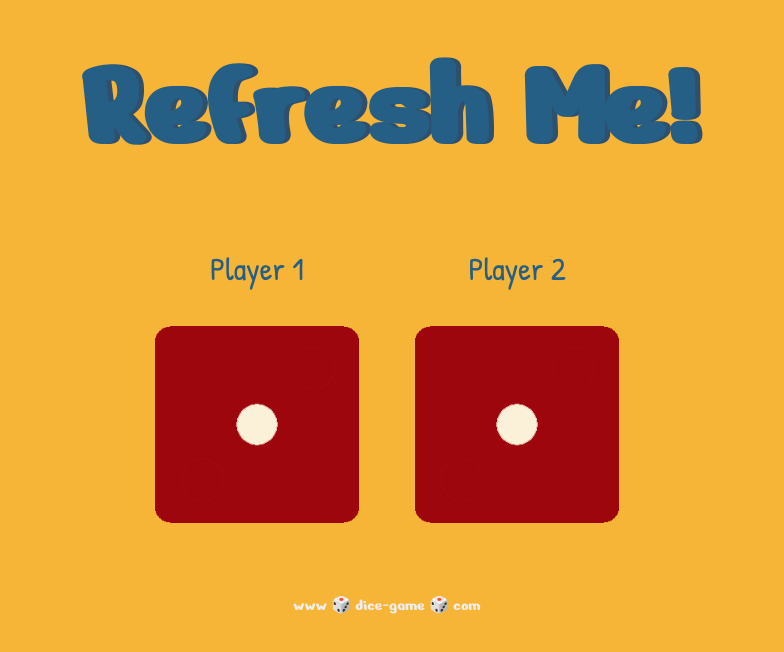
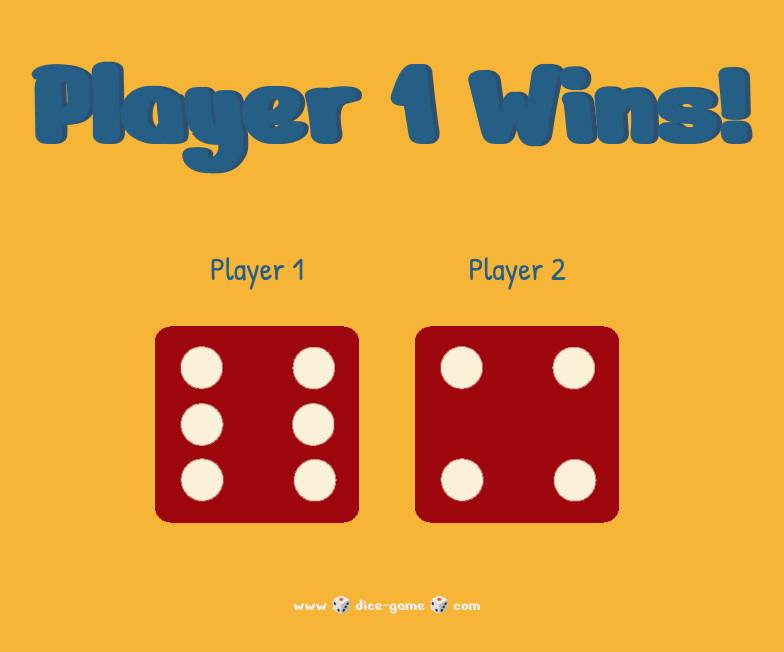
Before and after one commit to courtsideKB/Dice-Game, a plain HTML site: page index.html in a window 1280 px wide. Shown: the whole page, without its empty margins (253-1037 px from the left). Drawn offline with Linux system fonts and the light colour scheme.

Commit message:
Added in the functionality of the dice game using JavaScript

```diff
--- a/index.html
+++ b/index.html
@@ -12,16 +12,19 @@
         <h1>Refresh Me!</h1>
     <div class="player1-dice">
         <p>Player 1</p>
-        <img class="dice" src="images/dice1.png">
+        <img class="dice" src="images/dice6.png">
     </div>
     <div class="player2-dice">
         <p>Player 2</p>
-        <img class="dice" src="images/dice1.png">
+        <img class="dice" src="images/dice6.png">
     </div>
 </div>
+
+<script src="index.js"></script>
+</body>
+
 <footer>
     www 🎲 dice-game 🎲 com
 </footer>
 
-</body>
 </html>
--- a/index.js
+++ b/index.js
@@ -0,0 +1,14 @@
+var randNum1 = Math.floor(Math.random() * 6) + 1;
+var randNum2 = Math.floor(Math.random() * 6) + 1;
+
+document.querySelectorAll('.dice')[0].setAttribute("src","images/dice" + randNum1 + ".png");
+document.querySelectorAll('.dice')[1].setAttribute("src","images/dice" + randNum2 + ".png");
+
+if (randNum1 === randNum2) {
+   document.querySelector("h1").innerHTML = "Draw!";
+}
+else if (randNum1 < randNum2) {
+   document.querySelector("h1").innerHTML = "Player 2 Wins!";
+} else {
+   document.querySelector("h1").innerHTML = "Player 1 Wins!";
+}
```
